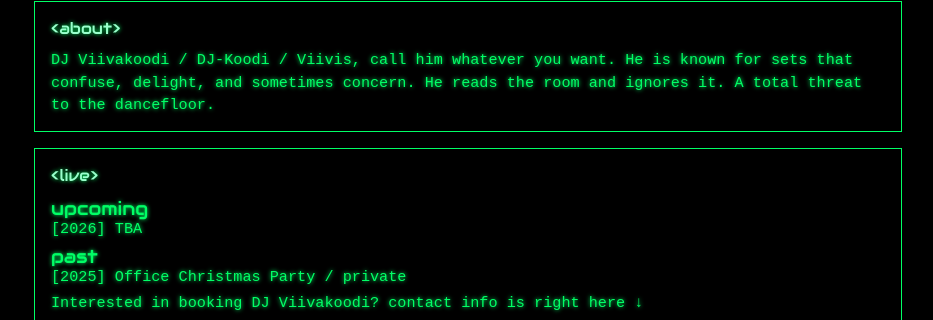
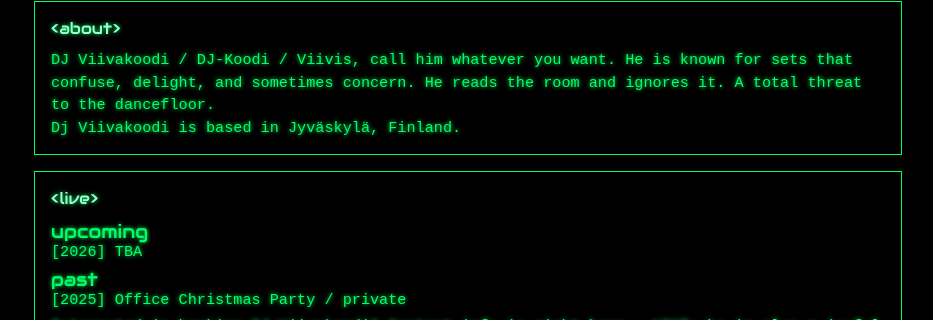
Before and after one commit to succabs/viivis, a plain HTML site: page index.html in a window 1280 px wide. Shown: the part 632-952 px from the top of the page, without its empty margins (172-1105 px from the left). Drawn offline with Linux system fonts and the light colour scheme.

Commit message:
update index

```diff
--- a/index.html
+++ b/index.html
@@ -59,6 +59,7 @@
             known for sets that confuse, delight, and sometimes concern. He
             reads the room and ignores it. A total threat to the dancefloor.
           </p>
+          <p>Dj Viivakoodi is based in Jyväskylä, Finland.</p>
         </section>
 
         <section class="card">
@@ -73,7 +74,8 @@
           </ul>
 
           <p>
-            Interested in booking DJ Viivakoodi? contact info is right here ↓
+            Interested in booking DJ Viivakoodi? Contact info is right here ↓
+            HINT: he is also a joyful karaoke host!
           </p>
         </section>
 
--- a/sitemap.xml
+++ b/sitemap.xml
@@ -1,7 +1,7 @@
 <?xml version="1.0" encoding="UTF-8"?>
 <urlset xmlns="http://www.sitemaps.org/schemas/sitemap/0.9">
   <url>
-    <loc>https://viivis.com/</loc>
+    <loc>https://viivis.com</loc>
     <lastmod>2025-11-21</lastmod>
     <changefreq>monthly</changefreq>
     <priority>1.0</priority>
```
